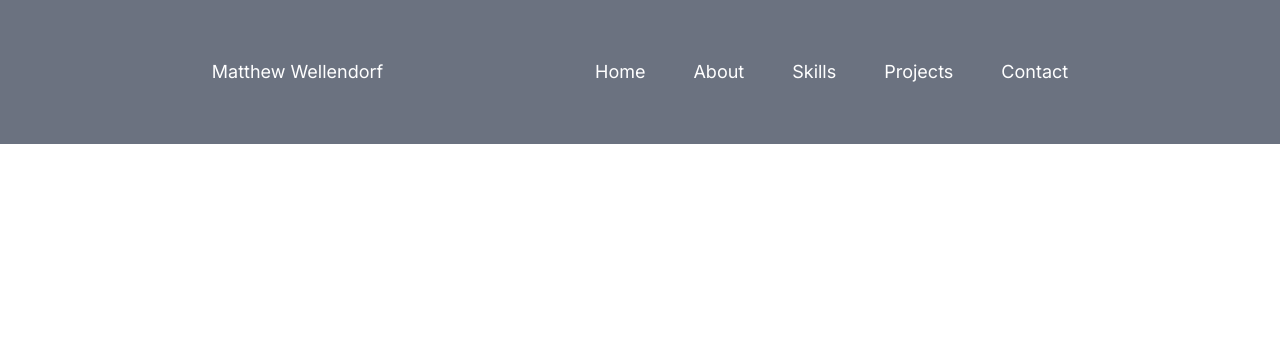
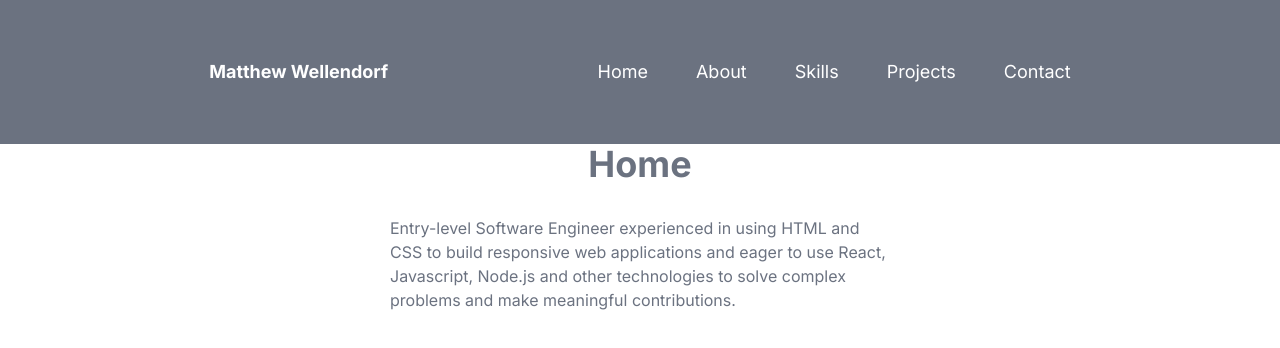
Before and after one commit to wellendorfmatthew/developmentportfolio, a Next.js app: page / in a window 1280 px wide. Shown: the top 348 px of the page. Built offline with nearby package versions, Linux system fonts and the light colour scheme.

Commit message:
Started creating the home section

```diff
--- a/app/page.tsx
+++ b/app/page.tsx
@@ -1,8 +1,12 @@
 import Image from "next/image";
 import Header from "@/components/header";
+import Home from "@/components/home";
 
-export default function Home() {
+export default function Portfolio() {
   return (
-    <Header></Header>
+    <div>
+      <Header></Header>
+      <Home></Home>
+    </div>
   );
 }
--- a/components/header.tsx
+++ b/components/header.tsx
@@ -15,7 +15,7 @@ export default function Header() {
 
     return (
         <div className="bg-gray-500 flex w-screen h-36 items-center justify-evenly text-white text-lg">
-            <h1>Matthew Wellendorf</h1>
+            <h1 className="font-bold">Matthew Wellendorf</h1>
             <div className="flex items-center gap-12">
                 <a
                     href="#home"
--- /dev/null
+++ b/components/home.tsx
@@ -0,0 +1,14 @@
+'use client'
+
+export default function Home() {
+    return (
+        <div className="flex flex-col w-screen justify-center items-center gap-8">
+            <h1 className="text-gray-500 font-bold text-4xl">Home</h1>
+            <p
+                className="text-gray-500 max-w-[500px] min-w-52"
+            >Entry-level Software Engineer experienced in using HTML and CSS to build responsive web applications and eager to use
+            React, Javascript, Node.js and other technologies to solve complex problems and make meaningful contributions.
+            </p>
+        </div>
+    )
+}
```
